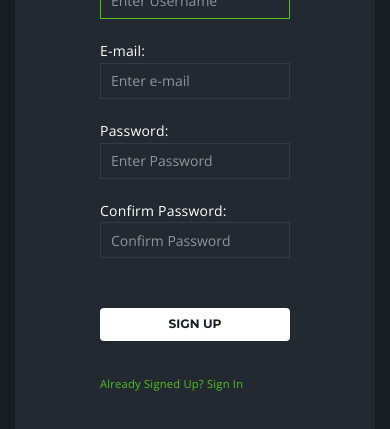
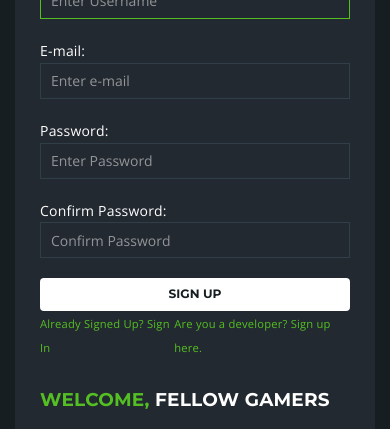
Before and after one commit to josevernando/Sprout-Game-Store, a Django app: page /register/ in a window 390 px wide. Shown: the part 294-723 px from the top of the page. Run offline with Django 4.2, Linux system fonts and the light colour scheme; some libraries are stand-ins or nearby versions; some web fonts are replaced.

Commit message:
Add register dev

```diff
--- a/sproutg/base/templates/base/register_page.html
+++ b/sproutg/base/templates/base/register_page.html
@@ -16,21 +16,34 @@
       <div class="nk-gap-3"></div>
       <form action="" method="POST" class="nk-form text-white" novalidate="novalidate" _lpchecked="1">
         {% csrf_token %}
-        <div class="row vertical-gap pr-60 pl-60">
-          <div class="col-md-12">
+        <div class="row vertical-gap px-15 justify-content-center">
+          <div class="col-md-5">
             {% for field in form %}
 						{{field.label}}
             {{field}}
 						<div class="nk-gap-1"></div>
             {% endfor %}
+            <input class="nk-btn nk-btn-rounded nk-btn-color-white nk-btn-block" type="submit" value="Sign Up" >
+            <div class="d-flex justify-content-between">
+              <div><small><a href="{% url 'login' %}">Already Signed Up? Sign In</a></small></div>
+              {% if group == 'customer' %}
+              <div><small><a href="{% url 'register-dev' %}">Are you a developer? Sign up here.</a></small></div>
+              {% else %}
+              <div><small><a href="{% url 'register' %}">Not a developer? Sign up here.</a></small></div>
+              {% endif %}
+            </div>
           </div>
-          <div class="col-md-12">
-            <input class="nk-btn nk-btn-rounded nk-btn-color-white nk-btn-block" type="submit" value="Sign Up" >
-          </div>
-          <div class="col-md-12">
-            <small><a href="{% url 'login' %}">Already Signed Up? Sign In</a></small>
+          <div class="col-md-5">
+            {% if group == 'customer' %}
+            <h4 class="nk-widget-title"><span class="text-main-1">Welcome,</span> Fellow Gamers</h4>
+            <img src="https://www.financialexpress.com/wp-content/uploads/2021/10/Gamer.jpg" class="w-100" alt="">
+            {% else %}
+            <h4 class="nk-widget-title"><span class="text-main-1">Welcome,</span> Future Developers</h4>
+            <img src="https://crazyoystergames.com/wp-content/uploads/2020/08/GameDeveloper-1024x910.png" class="w-100" alt="">
+            {% endif %}
           </div>
         </div>
+
       </form>
       <div class="nk-gap-3"></div>
     </div>
--- a/sproutg/base/urls.py
+++ b/sproutg/base/urls.py
@@ -15,4 +15,5 @@ urlpatterns = [
     path('profile/<str:userid>', views.userProfile, name="profile"),
     path('profile/edit/<str:userid>', views.userProfileEdit, name="profile-edit"),
     path('about/', views.about, name="about"),
+    path('register/dev', views.registerDev, name="register-dev"),
 ]
--- a/sproutg/base/views.py
+++ b/sproutg/base/views.py
@@ -1,4 +1,5 @@
 from multiprocessing import context
+from tokenize import group
 from django.contrib.auth import authenticate, login, logout
 from django.contrib.auth.decorators import login_required
 from django.contrib.auth.models import User
@@ -6,7 +7,7 @@ from django.contrib import messages
 from django.db.models import Q
 
 from django.shortcuts import render, redirect
-from .models import Genre, Review, Game, Customer, Profile
+from .models import Developer, Genre, Review, Game, Customer, Profile
 from .forms import SignUpForm, ProfileForm, ReviewForm
 from .decorators import unauthenticated_user, allowed_users
 
@@ -19,7 +20,6 @@ def breadCrumbs(request):
 
 @unauthenticated_user
 def loginUser(request):
-
     if request.method == 'POST':
         username = request.POST.get('username')
         password = request.POST.get('password')
@@ -40,22 +40,45 @@ def logoutUser(request):
     logout(request)
     return redirect('store')
 
-@unauthenticated_user
-def registerUser(request):
-    form = SignUpForm()
-
+def userCreator(request, group='customer'):
+    valid = False
+    user = None
     if (request.method == 'POST'):
         form = SignUpForm(request.POST)
         if form.is_valid:
             user = form.save()
-            customer = Customer.objects.create(user=user)
-            login(request, user)
-            return redirect('profile-edit', request.user.id)
+            if group == 'customer':
+                Customer.objects.create(user=user)
+            else:
+                Developer.objects.create(user=user)
+            valid = True
         else:
             messages.error(request, 'An error has occured during registration')
+    return user, valid
 
-    context = {'form': form}
-    return render(request, 'base/register_page.html', context=context)
+@unauthenticated_user
+def registerUser(request):
+    form = SignUpForm()
+    group = 'customer'
+    user, valid = userCreator(request, group)
+    context = {'form': form, 'group': group}
+    if valid:
+        login(request, user)
+        return redirect('profile-edit', request.user.id)
+    else:
+        return render(request, template_name='base/register_page.html', context=context)
+
+@unauthenticated_user
+def registerDev(request):
+    form = SignUpForm()
+    group = 'developer'
+    user, valid = userCreator(request, group)
+    context = {'form': form, 'group': group}
+    if valid:
+        login(request, user)
+        return redirect('profile-edit', request.user.id)
+    else:
+        return render(request, template_name='base/register_page.html', context=context)
 
 def store(request):
     page = 'home'
@@ -111,7 +134,6 @@ def storeSearch(request):
 
 @login_required(login_url='/login')
 def addToList(request, gameList, gameid):
-
     customer = Customer.objects.get(user=request.user)
     game = Game.objects.get(id=gameid)
     if gameList == 'cart':
--- a/sproutg/templates/footer.html
+++ b/sproutg/templates/footer.html
@@ -60,7 +60,7 @@
         <div class="nk-widget">
           <h4 class="nk-widget-title"><span class="text-main-1">Join</span> Today</h4>
           <div class="nk-widget-content">
-            <a href="#" class="nk-btn nk-btn-rounded nk-btn-color-main-1">Create a Dev Account</a>
+            <a href="{% url 'register-dev' %} " class="nk-btn nk-btn-rounded nk-btn-color-main-1">Create a Dev Account</a>
           </div>
         </div>
       </div>
```
Also changed, not shown: sproutg/db.sqlite3, sproutg/static/user-media/FSR_Variant_Purple.png (added).
